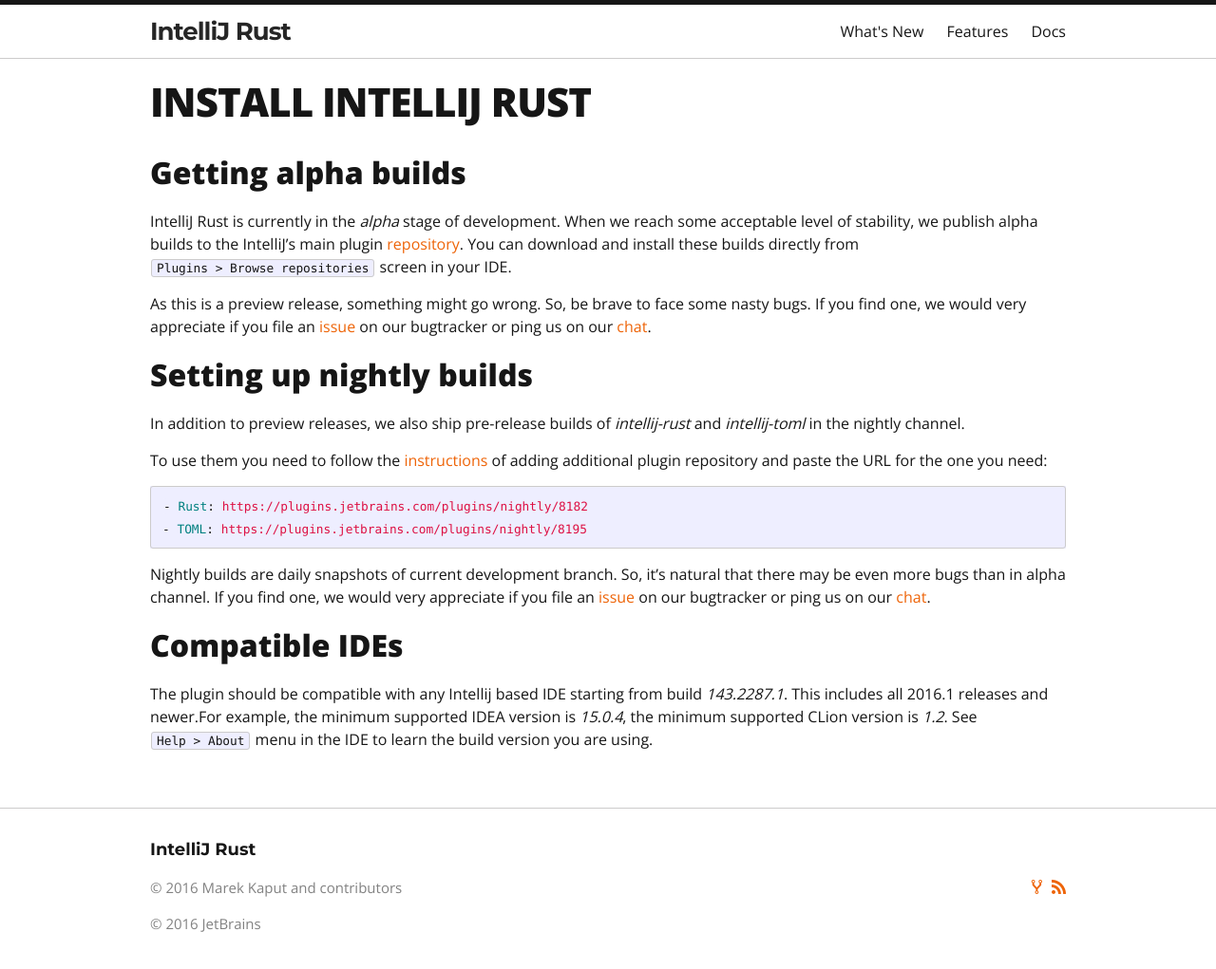
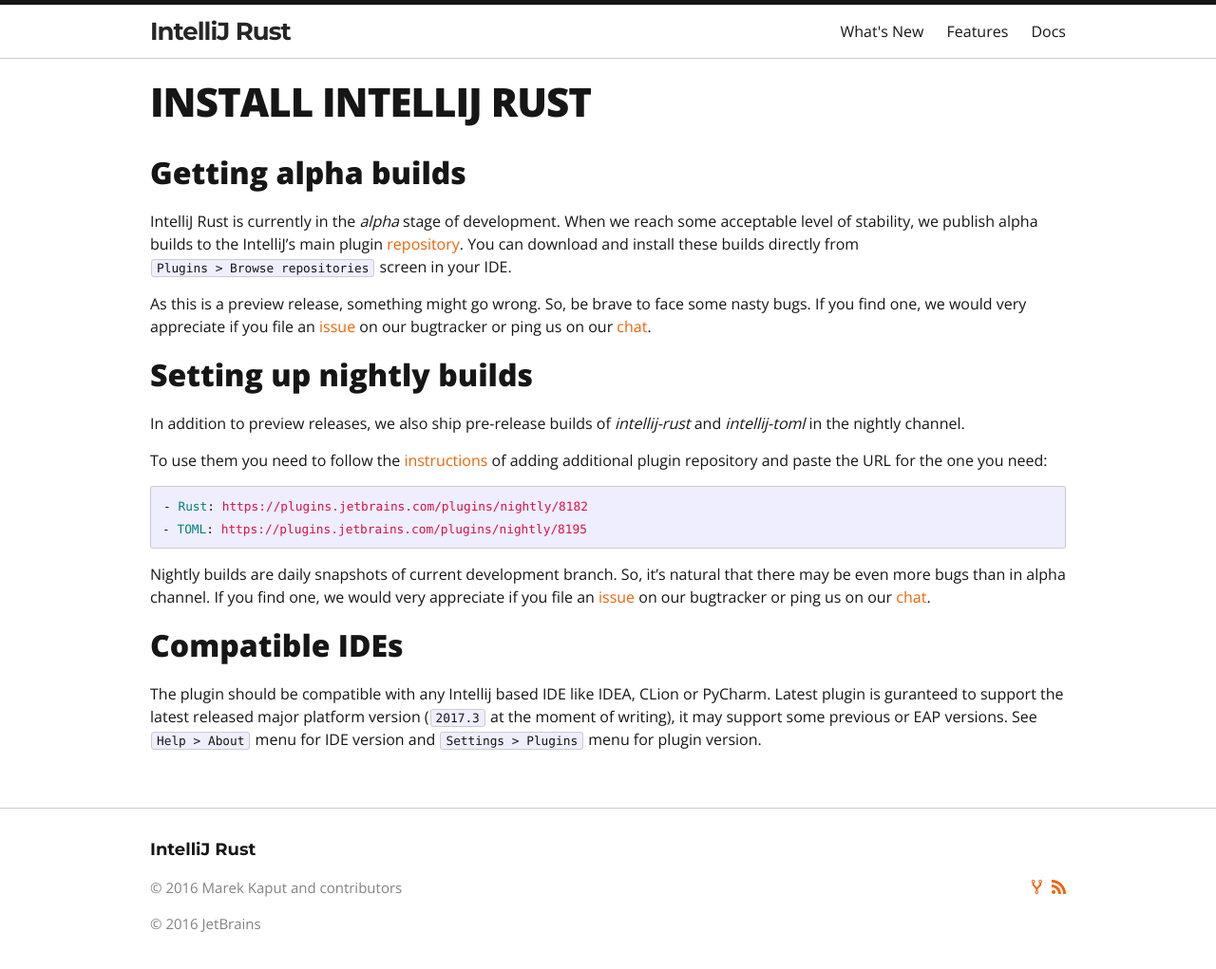
Before and after one commit to intellij-rust/intellij-rust.github.io, a Jekyll site: the page built from install.markdown, in a window 1280 px wide and 1044 px high. Shown: the top 1021 px of the window at 95% size. Built offline with Jekyll 4.4.1, drawn with Linux system fonts in a browser that asks for light colours; nearby versions of some CDN libraries; some web fonts are replaced.

Commit message:
Clarify compatible versions

```diff
--- a/install.markdown
+++ b/install.markdown
@@ -34,7 +34,6 @@
 
 ## Compatible IDEs
 
-The plugin should be compatible with any Intellij based IDE starting from build
-_143.2287.1_. This includes all 2016.1 releases and newer.For example, the
-minimum supported IDEA version is _15.0.4_, the minimum supported CLion version
-is _1.2_. See `Help > About` menu in the IDE to learn the build version you are using.
+The plugin should be compatible with any Intellij based IDE like IDEA, CLion or PyCharm. Latest plugin is guranteed
+to support the latest released major platform version (`2017.3` at the moment of writing), it may support some previous
+or EAP versions.  See `Help > About` menu for IDE version and `Settings > Plugins` menu for plugin version.
```
